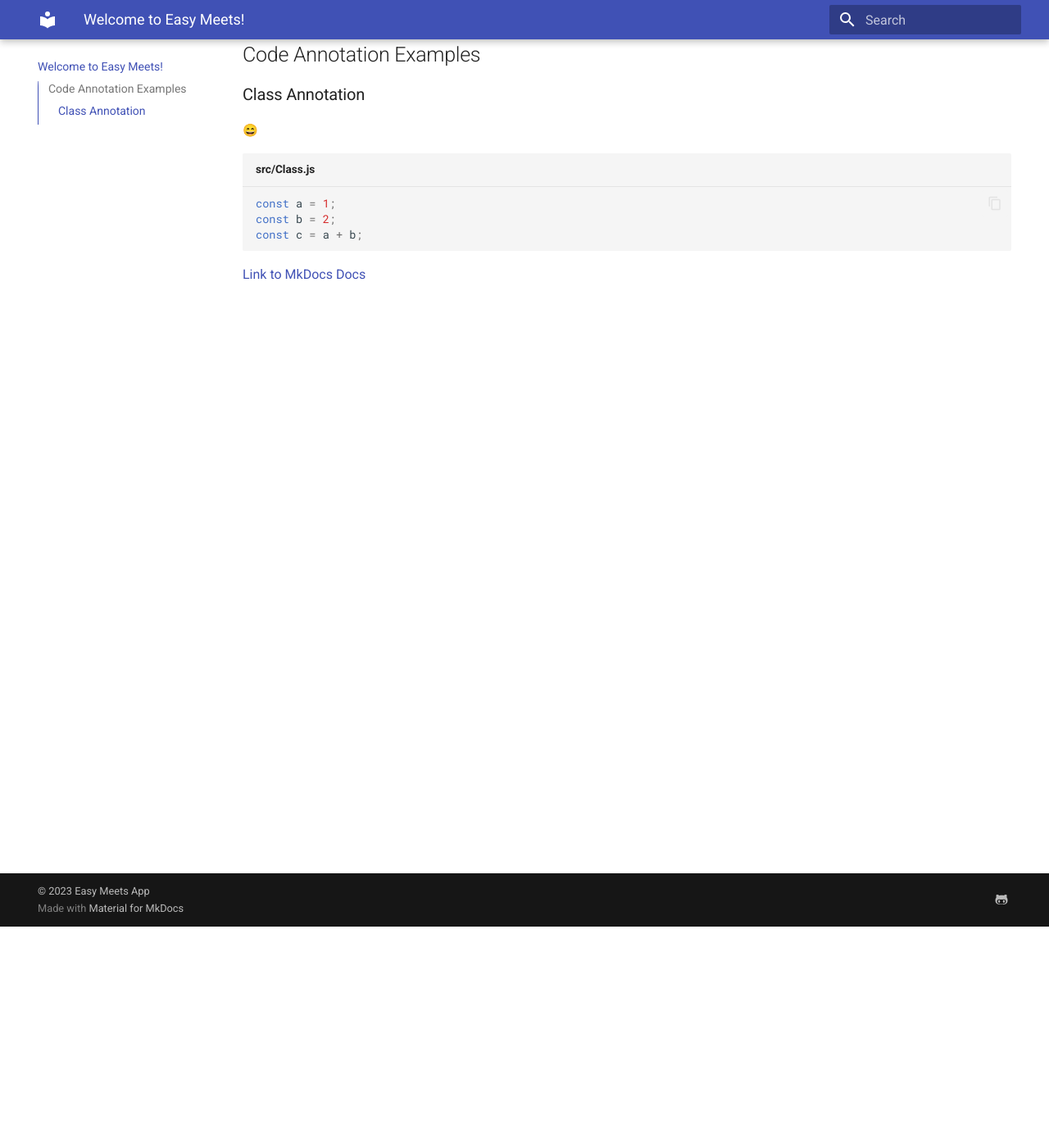
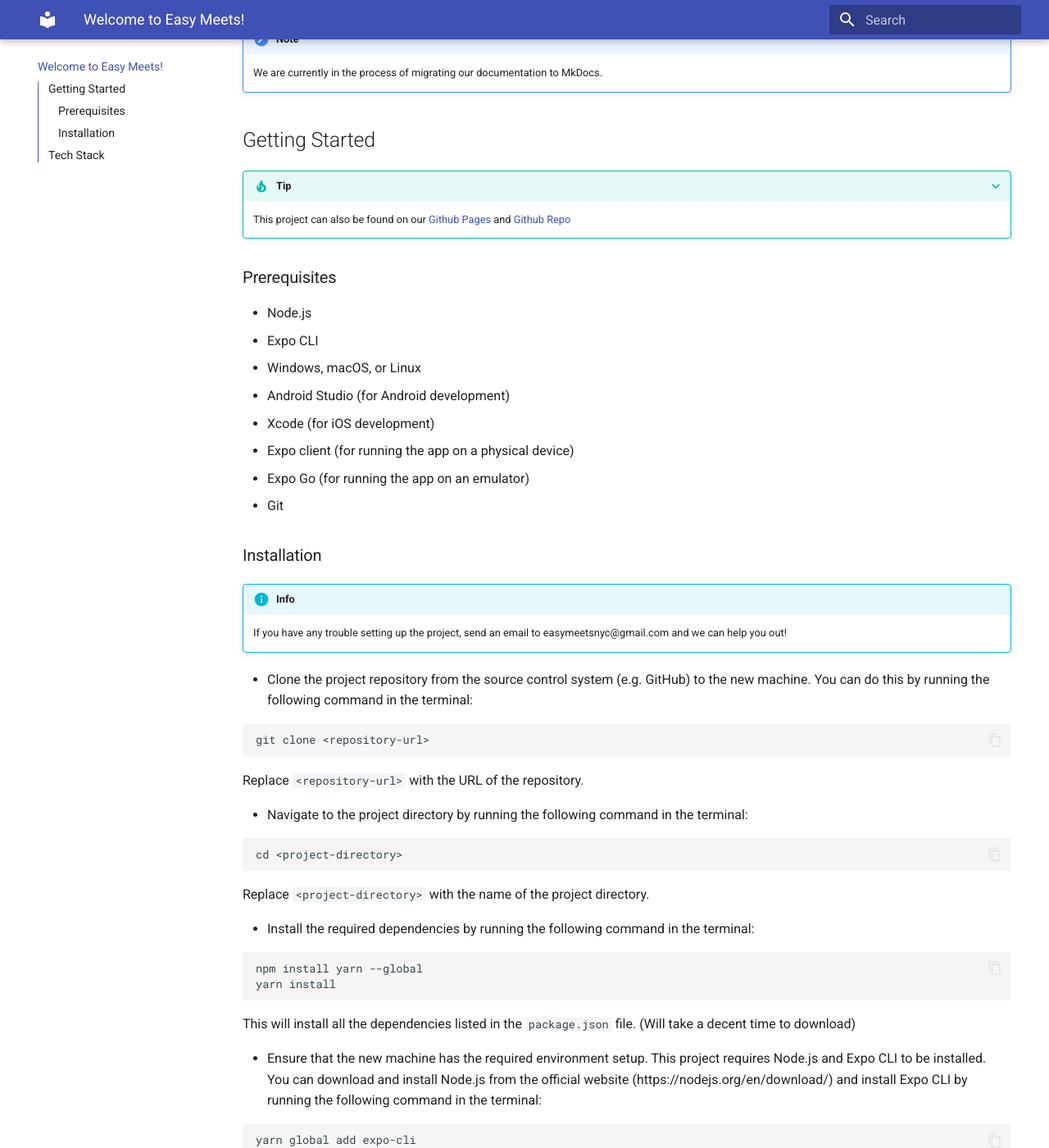
Before and after one commit to easymeets/easy-meets-docs, an MkDocs documentation site: the page built from docs/index.md, in a window 1280 px wide and 1400 px high, scrolled down 270 px. Shown: the whole window at 82% size. Built offline with MkDocs 1.6.1 and Material for MkDocs 9.7.7, drawn with Linux system fonts in a browser that asks for light colours; emoji names are drawn with the system emoji font; some of the changed text lies outside the part shown.

Commit message:
Edited and created front page for documentation

````diff
--- a/docs/index.md
+++ b/docs/index.md
@@ -1,19 +1,82 @@
 # Welcome to Easy Meets!
 
-Welcome to EasyMeets! This is the github pages implementation of our documentation for easy-meets,
+Welcome to EasyMeets! This is  documentation for easy-meets,
 This readme explains several aspects of the code base for easy-meets, and makes it easier for
 new developers to get started with the project.
 
-## Code Annotation Examples
+!!! note
+    We are currently in the process of migrating our documentation to MkDocs.
 
-### Class Annotation
-:smile:
+## Getting Started
 
-```javascript title="src/Class.js"
-const a = 1;
-const b = 2;
-const c = a + b;
-```
+???+ tip
+    This project can also be found on our [Github Pages](https://easy-meets.github.io/easy-meets-docs/)
+    and [Github Repo](https://github.com/easymeets/easymeets)
+
+### Prerequisites
+
+- Node.js
+- Expo CLI
+- Windows, macOS, or Linux
+- Android Studio (for Android development)
+- Xcode (for iOS development)
+- Expo client (for running the app on a physical device)
+- Expo Go (for running the app on an emulator)
+- Git
+
+
+### Installation
+
+!!! info
+    If you have any trouble setting up the project, send an email to easymeetsnyc@gmail.com and we can help you out!
+
+- Clone the project repository from the source control system (e.g. GitHub) to the new machine. You can do this by running the following command in the terminal:
+
+   ```
+   git clone <repository-url>
+   ```
+
+   Replace `<repository-url>` with the URL of the repository.
+
+- Navigate to the project directory by running the following command in the terminal:
+
+   ```
+   cd <project-directory>
+   ```
+
+   Replace `<project-directory>` with the name of the project directory.
+
+- Install the required dependencies by running the following command in the terminal:
+
+   ```
+   npm install yarn --global
+   yarn install
+   ```
+
+   This will install all the dependencies listed in the `package.json` file. (Will take a decent time to download)
+
+- Ensure that the new machine has the required environment setup. This project requires Node.js and Expo CLI to be installed. You can download and install Node.js from the official website (https://nodejs.org/en/download/) and install Expo CLI by running the following command in the terminal:
+
+   ```
+   yarn global add expo-cli
+   ```
+
+- Run the project using the following command in the terminal:
+
+   ```
+   yarn start
+   ```
+
+   This will start the development server and open the Expo client in your default web browser. You can then use the Expo client to run the app on a physical device or emulator.
+
+
+## Tech Stack
+
+**Frontend:** React-Native, React-Paper, TailwindCSS
+
+**Backend:** Supabase
+
+**Deployment:** Vercel, Android App Store, IOS app store
 
 
 [Link to MkDocs Docs](https://squidfunk.github.io/mkdocs-material/reference/code-blocks/)
--- a/mkdocs.yml
+++ b/mkdocs.yml
@@ -18,6 +18,7 @@ markdown_extensions:
       anchor_linenums: true
   - pymdownx.inlinehilite
   - admonition
+  - pymdownx.details
   - pymdownx.arithmatex:
       generic: true
   - pymdownx.snippets
````
